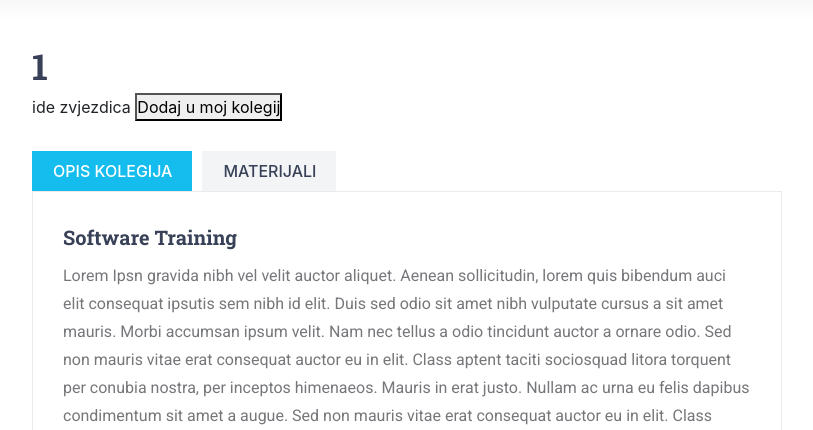
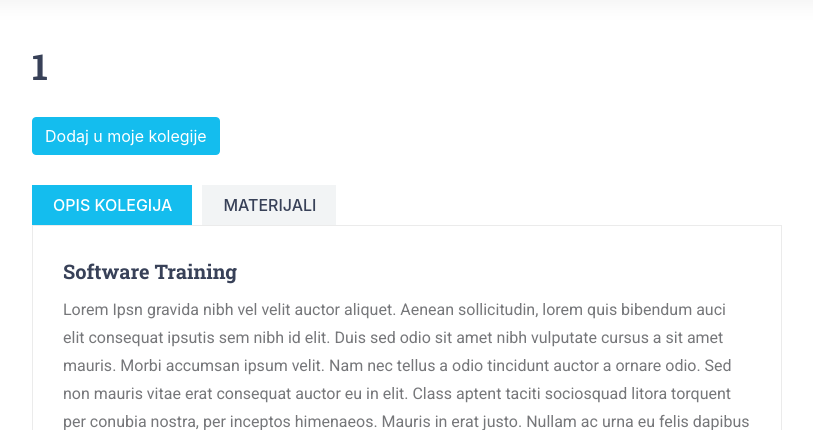
Before and after one commit to nsamardzic13/jez, a Django app: a page that uses tema/templates/tema/predmet.html in a window 1280 px wide. Shown: the part 90-520 px from the top of the page, without its empty margins (38-851 px from the left). Run offline with Django 3.2, Linux system fonts and the light colour scheme; the visitor is signed in with stand-in values (Sample User, id 1); data that the repository does not hold is empty; some libraries are stand-ins or nearby versions.

Commit message:
frontend bugs fixed

```diff
--- a/account/templates/account/mypage.html
+++ b/account/templates/account/mypage.html
@@ -133,9 +133,6 @@
 											<div class="dropdown_item">
 												<div class="dropdown_item_title">
 													<a href="/studij/studijski_programi/studij={{kolegij.studij_id}}/smjer={{kolegij.smjer_id}}/semestar={{kolegij.semestar}}/kolegij={{kolegij.kolegij_id}}"><span>{{kolegij.kolegij_ime}}</span></a>
-													<div class="dropdown_item_text">
-														<p>Tu može ići posljedna objava ili tako nešto</p>
-													</div>
 												</div>
 											{% endfor %}
 										{% endif %}
--- a/account/views.py
+++ b/account/views.py
@@ -188,7 +188,7 @@ def activate(request, uidb64, token):
 @login_required()
 def mypage_view(request):
     username = request.user.username
-    svi_moji_kolegiji = Kolegij.objects.raw('select distinct * from studij_kolegij, studij_smjer, account_moj_kolegij where studij_smjer.smjer_id = account_moj_kolegij.smjer_id and studij_kolegij.kolegij_id=account_moj_kolegij.kolegij_id and account_moj_kolegij.username= %s and studij_kolegij.studij_id=account_moj_kolegij.studij_id', [username])
+    svi_moji_kolegiji = Kolegij.objects.raw('select * from studij_kolegij, account_moj_kolegij where account_moj_kolegij.username=%s and studij_kolegij.studij_id=account_moj_kolegij.studij_id and studij_kolegij.smjer_id=account_moj_kolegij.smjer_id and studij_kolegij.kolegij_id=account_moj_kolegij.kolegij_id', [username])
     moje_objave= Objava.objects.all().filter(username=request.user).count()
     if len(list(svi_moji_kolegiji)) == 0:
         svi_moji_kolegiji = 0
--- a/static/js/our_custom.js
+++ b/static/js/our_custom.js
@@ -1,11 +1,16 @@
 function copyText(user, text, datum) {
-    document.getElementById('id_tekst').value += user + " je " + datum + " napisao/la:\n" + stripHtml(text) + "\n--------------------------------------------------\n";
+    answer = document.getElementById('id_tekst')
+
+    answer.value += user + " je " + datum + " napisao/la:\n" + stripHtml(text) + "\n--------------------------------------------------\n";
+    answer.style.color= 'red';
+
+    Object.assign(answer.style, css);
 }
 
 function stripHtml(html)
 {
-   var c = document.getElementById(html);
-   return c.innerText;
+    return document.getElementById('html').innerText
+
 }
 
 function changeclass(element){
--- a/tema/templates/tema/predmet.html
+++ b/tema/templates/tema/predmet.html
@@ -14,18 +14,18 @@
 				<div class="col-lg-8">
 
 					<div class="course_container" id="container-1">
-						<div class="course_title">{{kolegij_id}}
 
-                        </div>
+                        <div class="course_title">{{kolegij_id}}</div>&nbsp; &nbsp;
                          <form method="post">
                             {% csrf_token %}
-                                ide zvjezdica
                             {% if moj_kolegij %}
-                                <button type="submit" name="favorit">Izbrisi iz mojih kolegija</button>
+                            <button type="submit" name="favorit"  class="btn btn-primary" style="background-color: #14bdee; border-color: #14bdee">Izbrisi iz mojih kolegija</button>
                             {% else %}
-                                <button type="submit" name="favorit">Dodaj u moj kolegij</button>
+                            <button type="submit" name="favorit"  class="btn btn-primary" style="background-color: #14bdee; border-color: #14bdee">Dodaj u moje kolegije</button>
                             {% endif %}
                         </form>
+
+
 
 						<!-- Course Tabs -->
 						<div class="course_tabs_container">
@@ -116,8 +116,10 @@
 											<div class="tab_panel_text">
 												<form method="post">
                                                     {% csrf_token %}
-                                                    <input type="text" name="tema_ime" maxlength="50" required="" id="id_tema_ime">
-                                                    <button type="submit" name="dodaj_temu">Dodaj</button>
+													<div class="form-inline">
+                                                    	<input type="text" name="tema_ime" maxlength="50" required="" id="id_tema_ime" class="form-control float-left" style="width: 250px">&nbsp;&nbsp;
+                                                    	<button type="submit" name="dodaj_temu" class="btn btn-primary" style="background-color: #14bdee; border-color: #14bdee">Dodaj</button>
+                                                	</div>
 												</form>
 											</div>
 
@@ -126,9 +128,6 @@
                                             <div class="dropdown_item">
                                                 <div class="dropdown_item_title">
                                                     <a href="/objava/studij={{studij_id}}/smjer={{smjer_id}}/semestar={{semestar_num}}/kolegij={{kolegij_id}}/tema={{tema.tema_id}}"><span>{{tema.tema_ime}}</span></a>
-                                                <div class="dropdown_item_text">
-                                                    <p>Lorem Ipsn gravida nibh vel velit auctor aliquet. Aenean sollicitudin, lorem quis bibendum auci elit consequat ipsutis sem nibh id elit. Duis sed odio sit amet nibh vulputate cursus.</p>
-                                                </div>
                                             </div>
                                             {% endfor %}
 										</div>
```
Lines whose indentation alone changed are shown as unchanged.
